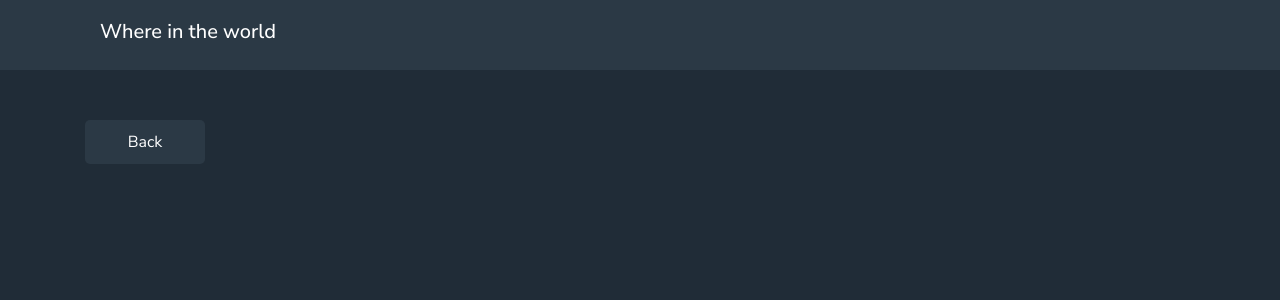
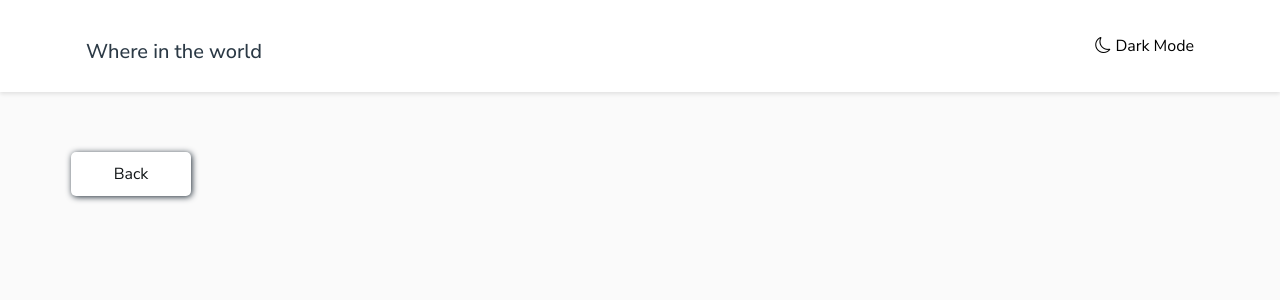
Before and after one commit to Morteza-Ebrahimii/REST-Country, a React (Vite) app in the folder rest-country/: page /country/1 in a window 1280 px wide. Shown: the top 300 px of the page. Built offline with nearby package versions, Linux system fonts and the light colour scheme.

Commit message:
feat: handle dark mood; add a button in header

```diff
--- a/rest-country/src/App.css
+++ b/rest-country/src/App.css
@@ -8,34 +8,18 @@
 }
 
 .container {
-  padding: 0ex 15px;
+  padding: 0ex 1px;
   margin: auto;
 }
 
-body {
-  background: hsl(207, 26%, 17%);
-}
-
-.header {
-  width: 100%;
-  height: 70px;
-  line-height: 70px;
-  position: fixed;
-  top: 0;
-  left: 0;
-  background: hsl(209, 23%, 22%);
-  z-index: 99;
-}
-
 .header h5 {
-  width: 1140px;
+  /* width: 1140px; */
   padding: 0ex 15px;
-  margin: auto;
+  /* margin: auto; */
   margin-top: 1em;
   display: flex;
   align-items: center;
   font-style: 14px;
-  color: hsl(0, 0%, 100%);
 }
 
 .country__buttom {
@@ -62,7 +46,7 @@ body {
 }
 
 .all__country__wrapper {
-  margin-top: 100px;
+  margin-top: 50px;
 }
 
 .country__data {
@@ -104,11 +88,32 @@ input {
   display: flex;
   align-items: baseline;
   justify-content: space-between;
-  margin: 0 3em;
+  /* margin: 0 3em; */
 }
 .input-icon {
   left: 10px;
   top: 50%;
+}
+.input-icon input {
+  background-color: var(--white);
+}
+.input-icon i {
+  color: var(--very-dark-blue-text);
+}
+.App.dark .input-icon input {
+  background-color: var(--white);
+}
+.App.dark .input-icon i {
+  color: var(--white);
+}
+.input-icon input::placeholder {
+  color: var(--very-dark-blue-text);
+}
+.App.dark .input-icon input::placeholder {
+  color: var(--white);
+}
+.App.dark .input-icon input {
+  background-color: var(--dark-blue);
 }
 .bi-search {
   color: hsl(0, 0%, 100%);
@@ -121,14 +126,16 @@ input::placeholder {
 }
 select {
   padding: 18px 30px;
-  background: hsl(209, 23%, 22%);
   border: none;
   outline: none;
   border-radius: 5px;
-  color: hsl(0, 0%, 100%);
+}
+.App.dark select {
+  color: var(--white);
+  background: var(--dark-blue);
 }
 .country__info__wrapper {
-  margin-top: 120px;
+  margin-top: 60px;
 }
 .country__info__container {
   display: flex;
@@ -138,31 +145,43 @@ select {
 .country__info {
   width: 50%;
 }
-.country__info__img img{
-width: 29rem;
-height: 18rem;
+.country__info__img img {
+  width: 29rem;
+  height: 18rem;
 }
 .back-button {
   padding: 10px 25px;
-  background: hsl(209, 23%, 22%);
   border: none;
   outline: none;
   cursor: pointer;
   width: 120px;
   border-radius: 5px;
   margin-bottom: 50px;
+  background-color: var(--white);
+  box-shadow: 1px 1px 6px var(--very-dark-blue-bg);
+}
+.App.dark .back-button {
+  background: var(--dark-blue);
+  box-shadow: 1px 1px 6px var(--very-dark-blue-bg);
+
+}
+.back-button a {
+color: var(--very-dark-blue-text);
+}
+.App.dark .back-button a {
+color: var(--white);
 }
 a {
   text-decoration: none;
-  color: hsl(0, 0%, 100%);
+  color: var(--very-dark-blue-text);
 }
-.country__info h3 {
-  color: hsl(0, 0%, 100%);
-  font-size: 1.3rem;
-  margin-bottom: 30px;
-}
+/* .country__info h5 {
+    color: var(--very-light-gray);
+    font-size: 1.3rem;
+    margin-bottom: 30px;
+  } */
 .country__info-left h5 {
-  color: hsl(0, 0%, 100%);
+  color: var(--white);
   font-size: 0.9rem;
   font-weight: 300;
   margin-bottom: 10px;
@@ -172,3 +191,161 @@ a {
   opacity: 85%;
   font-weight: 300;
 }
+
+/* src/app.css */
+
+:root {
+  --dark-blue: hsl(209, 23%, 22%);
+  --very-dark-blue-bg: hsl(207, 26%, 17%);
+  --very-dark-blue-text: hsl(200, 15%, 8%);
+  --dark-gray: hsl(0, 0%, 52%);
+  --very-light-gray: hsl(0, 0%, 98%);
+  --white: hsl(0, 0%, 100%);
+}
+
+/* General Styles */
+body {
+  margin: 0;
+  font-family: "Nunito Sans", sans-serif;
+  background-color: var(--very-light-gray); /* Default light mode background */
+  color: var(--very-dark-blue-text); /* Default light mode text color */
+  transition: background-color 0.3s, color 0.3s; /* Smooth transitions */
+  /* background: hsl(207, 26%, 17%); */
+}
+
+.App.dark {
+  background-color: var(--very-dark-blue-bg); /* Dark mode background */
+  color: var(--white); /* Dark mode text color */
+}
+
+/* Header Styles */
+.header {
+  display: flex;
+  justify-content: space-between;
+  align-items: center;
+  padding: 20px;
+  background-color: var(--white);
+  box-shadow: 0 2px 4px rgba(0, 0, 0, 0.1);
+}
+
+.App.dark .header {
+  background-color: var(--dark-blue);
+}
+
+/* Button Styles */
+.theme-toggle {
+  background-color: var(--white);
+  border: none;
+  border-radius: 5px;
+  padding: 10px 15px;
+  cursor: pointer;
+  transition: background-color 0.3s, color 0.3s, border-color 0.3s;
+}
+
+.App.dark .theme-toggle {
+  background-color: var(--dark-blue);
+  color: var(--white); /* Dark mode text color */
+  border:none; /* Border color for dark mode */
+}
+
+
+/* Additional styles for other components can go here */
+
+/* src/app.css */
+
+/* General Styles */
+body {
+  margin: 0;
+  font-family: "Nunito Sans", sans-serif;
+  background-color: var(--very-light-gray); /* Default light mode background */
+  color: var(--very-dark-blue-text); /* Default light mode text color */
+  transition: background-color 0.3s, color 0.3s; /* Smooth transitions */
+}
+
+.App.dark {
+  background-color: var(--very-dark-blue-bg); /* Dark mode background */
+  color: var(--white); /* Dark mode text color */
+}
+.App {
+  background-color: var(--very-light-gray); /* Dark mode background */
+  color: var(--dark-blue); /* Dark mode text color */
+}
+
+/* Country Card Styles */
+.country__cart {
+  width: 250px;
+  padding: 20px;
+  border-radius: 5px;
+  background: var(--dark-blue); /* Default background */
+  color: var(--white); /* Default text color */
+  transition: background-color 0.3s, color 0.3s; /* Smooth transitions */
+}
+
+.App.dark .country__cart {
+  background: var(--dark-blue); /* Dark mode background */
+  color: var(--white); /* Dark mode text color */
+}
+
+/* Country Info Styles */
+.country__info__container {
+  display: flex;
+  column-gap: 3rem;
+  transition: background-color 0.3s, color 0.3s; /* Smooth transitions */
+}
+
+.App.dark .country__info__container {
+  color: var(--white); /* Dark mode text color */
+}
+
+/* Additional styles for other components can go here */
+
+.container-header {
+  display: flex;
+  align-items: center;
+  justify-content: space-between;
+}
+
+.App.dark .header h5 {
+  color: var(--very-light-gray);
+}
+
+.country__info-left h5 {
+  color: var(--very-dark-blue-text);
+}
+.App.dark .country__info-left h5 {
+  color: var(--white);
+}
+.country__info-left h5 span {
+  color: var(--very-dark-blue-text);
+}
+.App.dark .country__info-left h5 span {
+  color: var(--white);
+}
+
+.country__cart {
+  background-color: var(--white);
+}
+.App.dark .country__cart {
+  background-color: var(--dark-blue);
+}
+
+.country__data h3 {
+  color: var(--very-dark-blue-text);
+}
+.App.dark .country__data h3 {
+  color: var(--white);
+}
+.country__data h6 {
+  /* font-weight: 600; */
+  color: var(--very-dark-blue-text);
+}
+.App.dark .country__data h6 {
+  color: var(--white);
+}
+
+.country__data h6 span * {
+  color: var(--very-dark-blue-text);
+}
+.App.dark .country__data h6 span * {
+  color: var(--very-light-gray);
+}
--- a/rest-country/src/App.jsx
+++ b/rest-country/src/App.jsx
@@ -1,26 +1,45 @@
-import './app.css'
-import { Routes, Route } from 'react-router-dom'
-import AllCountries from './pages/AllCountries'
+// src/App.jsx
+import './app.css';
+import { Routes, Route } from 'react-router-dom';
+import AllCountries from './Pages/AllCountries.jsx';
 import CountryInfo from './pages/CountryInfo.jsx';
-<link rel="stylesheet" href="https://cdn.jsdelivr.net/npm/bootstrap-icons@1.7.2/font/bootstrap-icons.css"></link>
+import { useState, useEffect } from 'react';
+import ThemeToggle from './Component/ThemeToggle';
 
 function App() {
+  const [darkMode, setDarkMode] = useState(false);
+
+  useEffect(() => {
+    const savedMode = localStorage.getItem('darkMode');
+    if (savedMode === 'true') {
+      setDarkMode(true);
+    }
+  }, []);
+
+  const toggleTheme = () => {
+    setDarkMode(prevMode => {
+      const newMode = !prevMode;
+      localStorage.setItem('darkMode', newMode);
+      return newMode;
+    });
+  };
 
   return (
-    <>
+    <div className={darkMode ? 'App dark' : 'App'}>
       <header className="header">
-        <div className="container">
-          <h5>Where in the world </h5>
+        <div className="container container-header">
+          <h5 style={{ display: 'inline' }}>Where in the world</h5>
+          <ThemeToggle toggleTheme={toggleTheme} darkMode={darkMode} />
         </div>
       </header>
       <div className="container">
         <Routes>
-          <Route index element={<AllCountries />}></Route>
-          <Route path='/country/:countryName' element={<CountryInfo />}></Route>
+          <Route index element={<AllCountries />} />
+          <Route path='/country/:countryName' element={<CountryInfo />} />
         </Routes>
       </div>
-    </>
-  )
+    </div>
+  );
 }
 
-export default App
+export default App;
--- a/rest-country/src/Component/Country.jsx
+++ b/rest-country/src/Component/Country.jsx
@@ -1,22 +1,17 @@
-
-
-function Country({country}){
-
-    return(
-        <>
+// src/Component/Country.jsx
+function Country({ country }) {
+    return (
         <div className="country__cart">
             <div className="country__img">
-                            <img src={country.flags.png} alt="" />
+                <img src={country.flags.png} alt={country.name} />
             </div>
-
             <div className="country__data">
                 <h3>{country.name}</h3>
-                            <h6>Populatoin: <span>{new Intl.NumberFormat().format(country.population)}</span></h6>
-                            <h6>Region: {country.region}</h6>
-                            <h6>Capital: {country.capital}</h6>
+                <h6>Population: <span>{new Intl.NumberFormat().format(country.population)}</span></h6>
+                <h6>Region: <span>{country.region}</span></h6>
+                <h6>Capital: <span>{country.capital}</span></h6>
             </div>
         </div>
-        </>
-    )
+    );
 }
-export default Country
+export default Country;
--- /dev/null
+++ b/rest-country/src/Component/ThemeToggle.jsx
@@ -0,0 +1,20 @@
+// src/Component/ThemeToggle.jsx
+import React from 'react';
+
+const ThemeToggle = ({ toggleTheme, darkMode }) => {
+  return (
+    <button onClick={toggleTheme} className="theme-toggle">
+      {darkMode ? (
+        <>
+          <i className="bi bi-sun"></i> Light Mode
+        </>
+      ) : (
+        <>
+          <i className="bi bi-moon"></i> Dark Mode
+        </>
+      )}
+    </button>
+  );
+};
+
+export default ThemeToggle;
--- a/rest-country/src/Pages/AllCountries.jsx
+++ b/rest-country/src/Pages/AllCountries.jsx
@@ -3,7 +3,8 @@ import Country from '../Component/Country'
 import SearchInput from "../Component/SearchInput";
 import Container from 'react-bootstrap/Container';
 import FilterCountry from "../Component/FilterCountry";
-import {Link} from 'react-router-dom'
+import { Link } from 'react-router-dom'
+import { Row, Col } from 'react-bootstrap'
 
 function AllCountries() {
 
@@ -52,7 +53,7 @@ function AllCountries() {
 
     }
 
-    const getCountryByRegion = async(regionName) => {
+    const getCountryByRegion = async (regionName) => {
         try {
             const res = await fetch('/data.json')
             if (!res.ok) throw new Error('failed....!')
@@ -95,9 +96,13 @@ function AllCountries() {
                 {error && !isLoading && <h4>{error}</h4>}
 
                 {countries?.map(country => (
-                   <Link to={`/country/${country.name}`} key={country.name}>
-                    <Country country={country}  />
-                   </Link>
+                    <Link to={`/country/${country.name}`} key={country.name}>
+                        <Row>
+                            <Col>
+                                <Country country={country} />
+                            </Col>
+                        </Row>
+                    </Link>
                 ))}
             </div>
         </Container>
```
Also changed, not shown: rest-country/src/Component/CardCountry.jsx (+7 -6 lines). Lines whose indentation alone changed are shown as unchanged.
